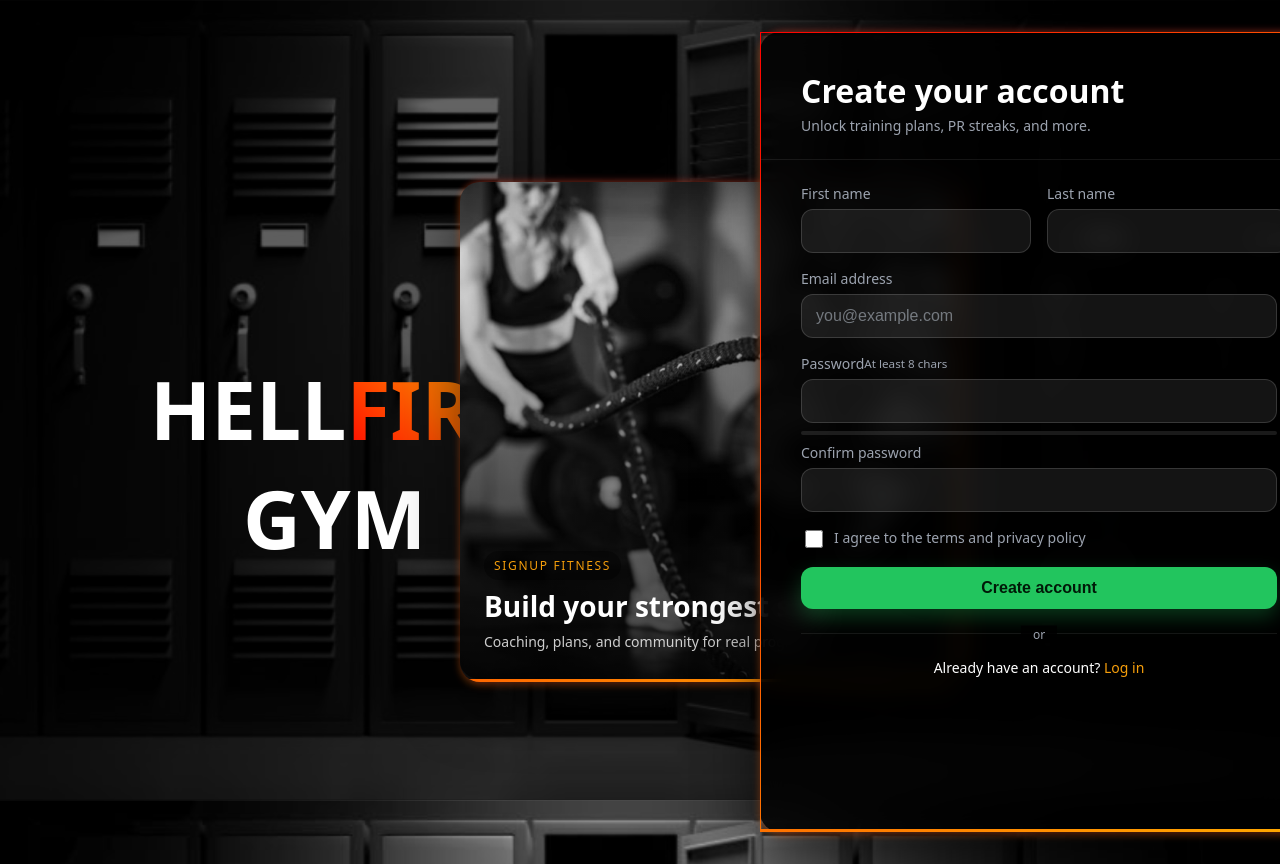
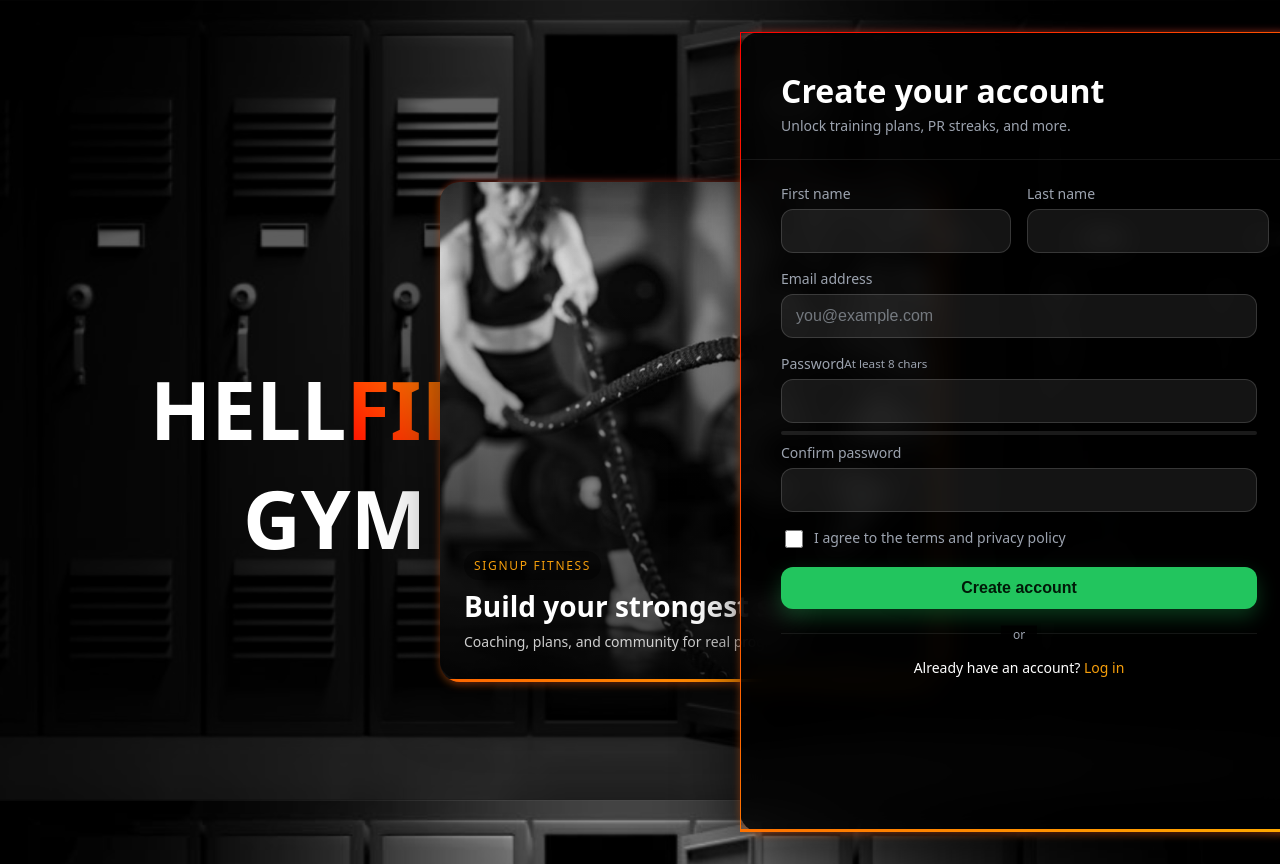
Before and after one commit to AdityaXwhiz/GYM_FRONTEND_DESIGN, a plain HTML site: page signup.html in a window 1280 px wide. Shown: the top 864 px of the page. Drawn offline with Linux system fonts and the light colour scheme.

Commit message:
issues-resolved

```diff
--- a/signup.css
+++ b/signup.css
@@ -82,9 +82,9 @@ body::before{content:"";position:fixed;inset:0;background:linear-gradient(180deg
 #name_gym1{position:absolute;left:150px;font-size:80px;top:300px;text-align:center;font-family:ui-sans-serif,system-ui,-apple-system,Segoe UI,Roboto,Helvetica,Arial,"Apple Color Emoji","Segoe UI Emoji"}
  .signup-card{
     position: absolute;
-    left: 200px;
+    left: 180px;
  }
  .promo-card{
     position: absolute;
-    right: 320px;
+    right: 340px;
  }
```
Also changed, not shown: 1 other file.
